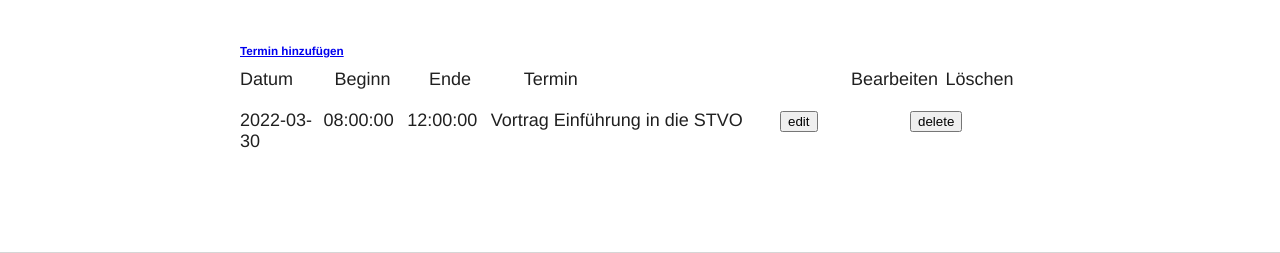
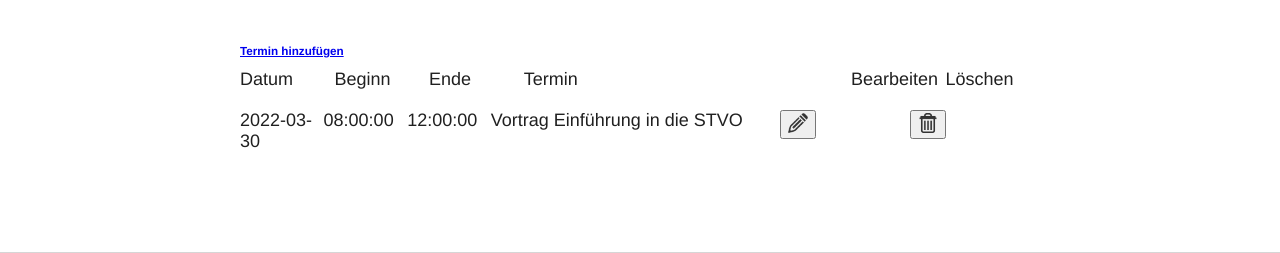
Before and after one commit to orthub/drive2future, a PHP site: page /views/appointmentManagement.php in a window 1280 px wide. Shown: the part 464-717 px from the top of the page. Run offline with PHP 8.4, Linux system fonts and the light colour scheme; the visitor is signed in with stand-in values (Sample User, id 1); data comes from the database, SQL or seed files in the repository; a stand-in replaces the project's code that opens the database connection; some libraries are stand-ins or nearby versions.

Commit message:
add edit and delte icon

```diff
--- a/views/appointmentManagement.php
+++ b/views/appointmentManagement.php
@@ -36,10 +36,22 @@ require_once __DIR__ . '/../controllers/appointments.php';
                     <div class="box-3"><span>Ende: </span><?php echo $app['end_time']; ?></div>
                     <div class="box-4"><span>Termin: </span><?php echo $app['description']; ?></div>
                     <form action="editAppointment.php" method="post">
-                        <div class="box-5"><button <?php echo "name='edit-app' value='$app[id_appointment]'"?>> edit </button></div>
+                        <div class="box-5">
+                            <button <?php echo "name='edit-app' value='$app[id_appointment]'" ?>>
+                                <a href="/drive2future" title="Zur Startseite">
+                                    <img src="/drive2future/assets/img/edit_icon.png" width="20" />
+                                </a>
+                        </button>
+                </div>
                 </form>
                 <form action="deleteAppConfirmation.php" method="post">
-                        <div class="box-6"><button <?php echo "name='delete-app' value='$app[id_appointment]'"?>> delete </button></div>
+                    <div class="box-6">
+                        <button <?php echo "name='delete-app' value='$app[id_appointment]'" ?>>
+                            <a href="/drive2future" title="Zur Startseite">
+                                <img src="/drive2future/assets/img/delete_icon.png" width="20" />
+                            </a>
+                        </button>
+                    </div>
                 </form>
             </div>
     </div>
```
Also changed, not shown: assets/img/delete_icon.png (added), assets/img/edit_icon.png (added), assets/img/verkehrszeichen.jpg (deleted). Lines whose indentation alone changed are shown as unchanged.
